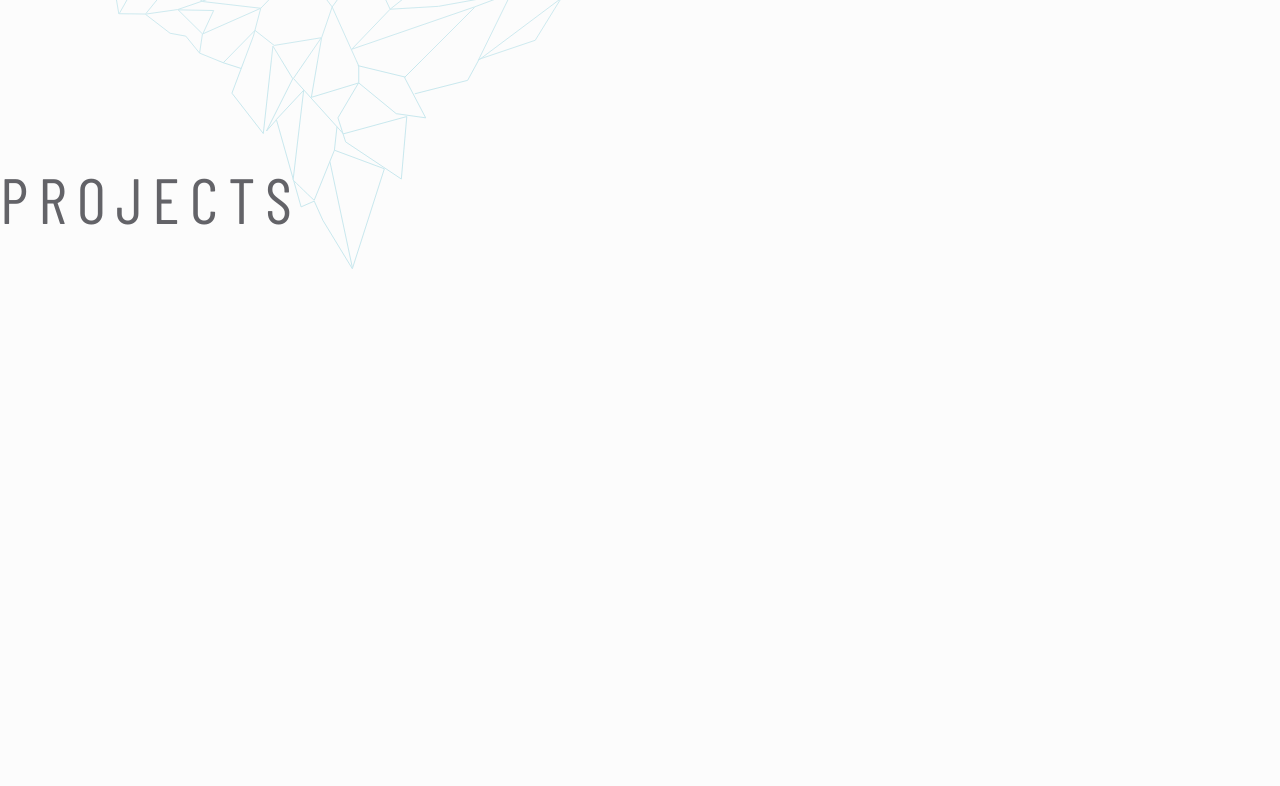
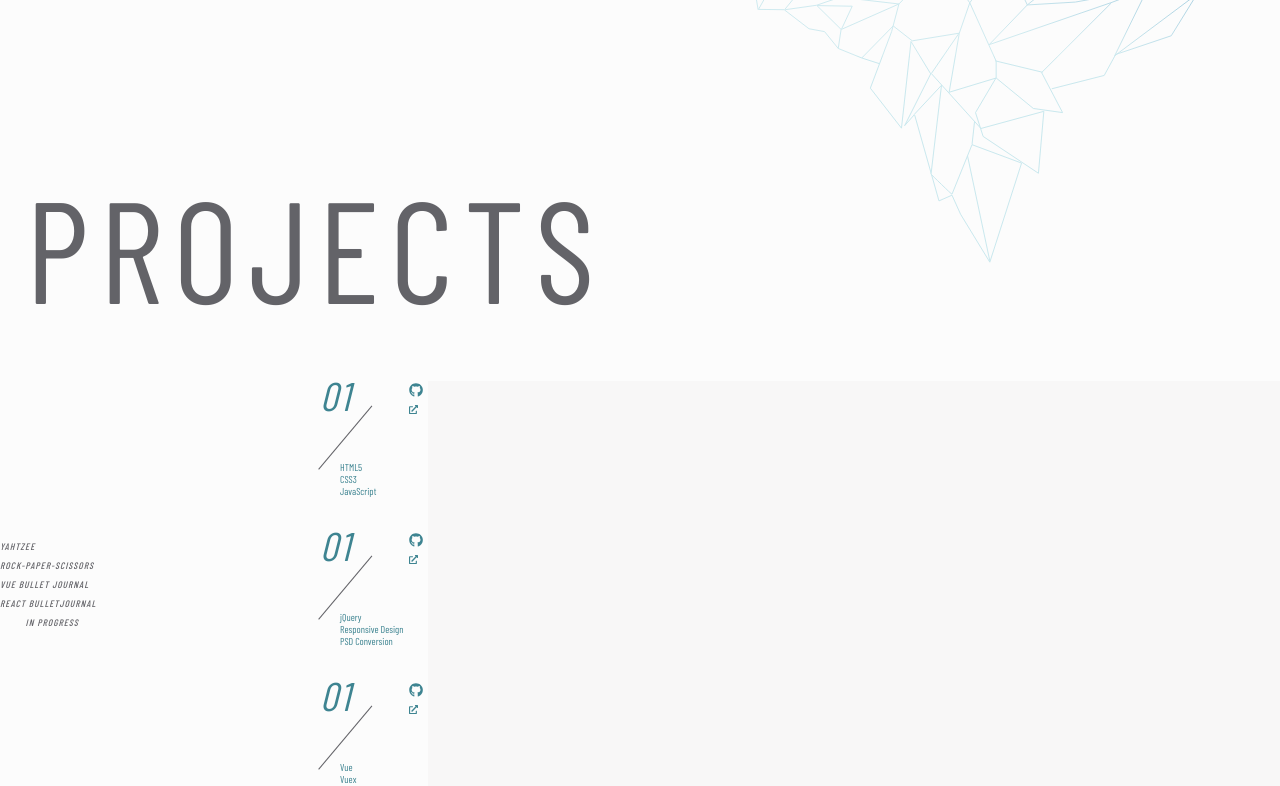
Before and after one commit to vkwho4250/vh-portfolio, a React (Create React App) app: page / in a window 1280 px wide. Shown: the part 1480-2266 px from the top of the page. Built offline with nearby package versions, Linux system fonts and the light colour scheme; a web font is replaced by a local one.

Commit message:
added project page

```diff
--- a/src/App.js
+++ b/src/App.js
@@ -10,10 +10,17 @@ import { fab } from "@fortawesome/free-brands-svg-icons";
 import {
    faHome,
    faExternalLinkSquareAlt,
+   faExternalLinkAlt,
    faChevronDown,
 } from "@fortawesome/free-solid-svg-icons";
 
-library.add(fab, faHome, faExternalLinkSquareAlt, faChevronDown);
+library.add(
+   fab,
+   faHome,
+   faExternalLinkSquareAlt,
+   faChevronDown,
+   faExternalLinkAlt
+);
 
 function App() {
    return (
--- a/src/App.scss
+++ b/src/App.scss
@@ -13,7 +13,7 @@ html {
 body {
    width: 100vw;
    font-family: "barlow condensed", sans-serif;
-   font-size: calc(max(1.1vw, 12rem));
+   font-size: calc(max(1.1vw, 10rem));
    font-weight: 400;
    color: darken($text-color, 10%);
    background: $soft-white;
@@ -44,16 +44,16 @@ h6 {
 }
 
 h1 {
-   font-size: calc(max(7vw, 25rem));
+   font-size: calc(max(6.5vw, 23rem));
    letter-spacing: 10rem;
 }
 
 h2 {
-   font-size: calc(max(2.5vw, 18rem));
+   font-size: calc(max(2.3vw, 16rem));
 }
 
 h3 {
-   font-size: calc(max(2.7vw, 20rem));
+   font-size: calc(max(2.7vw, 18rem));
    font-weight: 500;
 }
 
@@ -63,7 +63,7 @@ h4 {
 
 h5 {
    letter-spacing: 1rem;
-   font-size: calc(max(1.2vw, 12rem));
+   font-size: calc(max(1.2vw, 10rem));
    font-weight: 500;
 }
 
--- a/src/components/About.scss
+++ b/src/components/About.scss
@@ -9,6 +9,7 @@
 
    .ice-city-container {
       position: absolute;
+      width: 50vw;
       top: 25vh;
       right: -2vw;
       background: linear-gradient(
@@ -21,8 +22,4 @@
          no-repeat;
       mask: url("../assets/SVG/iceberg-up.svg") no-repeat;
    }
-
-   .ice-city {
-      transform: rotate(180deg) scaleX(-1);
-   }
 }
--- a/src/components/Home.scss
+++ b/src/components/Home.scss
@@ -55,8 +55,8 @@
    width: 60vw;
 
    .title {
-      @include flex-container(flex-start, flex-end);
-      padding: 0 2vw 3vh 0;
+      // @include flex-container(flex-start, flex-end);
+      padding: 7vh 2vw 2vh 0;
       height: 55vh;
 
       h1 {
--- a/src/components/ProjectPanel.js
+++ b/src/components/ProjectPanel.js
@@ -1,53 +1,31 @@
 import React from "react";
-// import "./ProjectPanel.scss";
+import "./ProjectPanel.scss";
 import { FontAwesomeIcon } from "@fortawesome/react-fontawesome";
-import { ReactComponent as BackgroundLines } from "../assets/SVG/white-lines.svg";
-import { ReactComponent as TitleSquare } from "../assets/SVG/title-square.svg";
-
-import PanelColor from "./PanelColor";
 
 function ProjectPanel({ project }) {
    return (
-      <div className="project-panel">
-         {/* <PanelColor project={project} /> */}
-         {/* <BackgroundLines className="bg-lines" /> */}
-         {/* <TitleSquare className="title-square" /> */}
-         <div className="content">
-            <div className="title-text-box"></div>
-            <h1>Yahtzee</h1>
-            <div className="image-container">
-               <img
-                  src={`${process.env.PUBLIC_URL}/assets/${project}/${project}-2.png`}
-               ></img>
-            </div>
-            <div className="tech-links">
-               {/* <ul>
-                  <li>HTML5,</li>
-                  <li>CSS3,</li>
-                  <li>JavaScript</li>
-               </ul> */}
-               <div className="link-icons">
-                  <FontAwesomeIcon icon={["fab", "github"]} className="icons" />
-                  <FontAwesomeIcon
-                     icon="external-link-square-alt"
-                     className="icons"
-                  />
-               </div>
-            </div>
-            <div className="description">
-               <h5>Key Tech</h5>
-               <p>HTML5, CSS3, JavaScript</p>
-               <h5>Project involves:</h5>
-               <ul>
-                  <li>operations handling different inputs and outputs</li>
-                  <li>simple user interaction</li>
-                  <li>
-                     conditional variable assignments, often dependent on user
-                     selection
-                  </li>
-               </ul>
-            </div>
+      <div className="panel">
+         <div className="project-details">
+            <h1>01</h1>
+            <div className="divider"></div>
+            <ul>
+               {project.tech.map((tech, index) => {
+                  return (
+                     <li key={index}>
+                        <p>{tech}</p>
+                     </li>
+                  );
+               })}
+            </ul>
          </div>
+         <div className="links">
+            <FontAwesomeIcon icon={["fab", "github"]} className="icon" />
+            <FontAwesomeIcon
+               icon="external-link-alt"
+               className="ext-link icon"
+            />
+         </div>
+         <div className="project-desc"></div>
       </div>
    );
 }
--- a/src/components/ProjectPanel.scss
+++ b/src/components/ProjectPanel.scss
@@ -1,95 +1,69 @@
 @import "../styles/config";
 
-.project-panel {
+.panel {
    position: relative;
-   height: 100%;
-   width: 100%;
-   padding: 5vh 0 0;
-   // box-shadow: 20rem 0 40rem 1rem rgba(darken($bg-blue, 10%), 0.8);
-   overflow: hidden;
+   height: 150rem;
+   @include flex-container(space-between, flex-start);
 
-   h1 {
-      font-size: 60rem;
+   div {
+      height: 100%;
    }
 
-   img {
-      position: relative;
-      z-index: 1;
-      width: 100%;
-      // box-shadow: 0 5rem 5rem 1rem rgba(darken($bg-blue, 10%), 0.3);
-      margin-bottom: 10rem;
+   h1,
+   p,
+   svg.icon {
+      color: $green-blue;
+      fill: $green-blue;
    }
 
-   li {
-      font-size: 14rem;
-      font-weight: 300;
-   }
+   .project-details {
+      position: relative;
+      width: 100rem;
+      // @include flex-container(flex-start, flex-start, column);
 
-   //    .title-text-box {
-   //       position: absolute;
-   //       z-index: 0;
-   //       top: -5rem;
-   //       left: -5rem;
-   //       transform: rotate(45deg);
-   //       height: 13vw;
-   //       width: 13vw;
-   //       border: 1rem solid rgba(255, 255, 255, 0.2);
-   //    }
-
-   .content {
-      position: relative;
-      z-index: 2;
-      padding: 0 12rem;
-   }
-
-   .tech-links {
-      @include flex-container(space-between, center);
-      margin-bottom: 20rem;
-
-      .link-icons {
-         @include flex-container(flex-end, center);
+      h1 {
+         font-size: 40rem;
+         letter-spacing: 2rem;
+         font-weight: 300;
+         line-height: 70%;
+         font-style: italic;
       }
 
-      .icons {
-         width: 15rem;
-         height: 15rem;
-         margin: 0 5rem 0;
+      .divider {
+         position: absolute;
+         top: 15rem;
+         left: 25rem;
+         width: 0.5rem;
+         height: 55%;
+         transform: rotate(40deg);
+         background: $text-color;
+      }
+
+      ul {
+         position: absolute;
+         padding-top: 5rem;
+         height: 50%;
+         bottom: 0;
+         left: 20rem;
+
+         p {
+            font-size: 10rem;
+         }
       }
    }
 
-   .description {
-      //   border: 1rem solid red;
+   .links {
+      height: 120rem;
+      width: 22rem;
 
-      h5 {
-         margin: 2vh 0;
-      }
-
-      ul {
-         padding-left: 30rem;
-      }
-      li {
-         list-style-type: circle;
-         padding: 3rem 0 0;
-         margin-bottom: 10rem;
+      .ext-link {
+         width: 9rem;
+         height: 9rem;
       }
    }
 
-   .title-square {
-      position: absolute;
-      top: -5%;
-      left: -30%;
-      opacity: 0.5;
-   }
-
-   .bg-lines {
-      position: absolute;
-      bottom: 20rem;
-      left: 10rem;
-      height: 80%;
-      stroke: white;
-      stroke-width: 1;
-      stroke-linejoin: round;
-      stroke-linecap: round;
-      opacity: 0.2;
+   .project-desc {
+      width: 100%;
+      background: $ice-gray;
    }
 }
--- a/src/components/Projects.js
+++ b/src/components/Projects.js
@@ -1,14 +1,41 @@
 import React from "react";
 import "./Projects.scss";
+import ProjectPanel from "./ProjectPanel";
+import ProjectInfo from "../data/ProjectInfo";
+
+import { FontAwesomeIcon } from "@fortawesome/react-fontawesome";
 
 function Projects() {
    return (
-      <div id="projects-page" className="page">
+      <div id="projects-page">
          <div className="flex-container">
             <div className="title-content">
                <h1>Projects</h1>
             </div>
-            <div className="panel-container"></div>
+            <div className="projects-container">
+               <div className="nav-links">
+                  <ul>
+                     <li>
+                        <h6>Yahtzee</h6>
+                     </li>
+                     <li>
+                        <h6>Rock-Paper-Scissors</h6>
+                     </li>
+                     <li>
+                        <h6>Vue Bullet Journal</h6>
+                     </li>
+                     <li>
+                        <h6>React BulletJournal</h6>
+                        <h6>In Progress</h6>
+                     </li>
+                  </ul>
+               </div>
+               <div className="panel-container">
+                  {ProjectInfo.map((project, index) => {
+                     return <ProjectPanel key={index} project={project} />;
+                  })}
+               </div>
+            </div>
          </div>
       </div>
    );
--- a/src/components/Projects.scss
+++ b/src/components/Projects.scss
@@ -2,15 +2,14 @@
 
 #projects-page {
    position: relative;
+   width: 100vw;
 }
 
 .title-content {
-   padding-top: 5vh;
-   height: 100%;
-   width: 25vw;
+   padding: 5vh 2vw;
 
    h1 {
-      font-size: 5vw;
+      font-size: calc(min(18vh, 15vw));
    }
 }
 
@@ -18,10 +17,26 @@
    width: 80%;
    display: grid;
    grid-template-columns: repeat(auto-fit, minmax(300rem, 1fr));
-   grid-gap: 30rem;
 }
 
-// .flex-container {
-//    height: 100%;
-//    display: flex;
-// }
+.projects-container {
+   display: grid;
+   grid-template-columns: 1fr 3fr;
+   height: 100vh;
+
+   .nav-links {
+      padding-top: 20vh;
+
+      li {
+         font-style: italic;
+
+         h6:nth-child(2) {
+            padding-left: 2vw;
+         }
+      }
+   }
+
+   .panel-container {
+      @include flex-container(flex-start, flex-start, column);
+   }
+}
--- a/src/data/ProjectInfo.js
+++ b/src/data/ProjectInfo.js
@@ -30,4 +30,11 @@ const reactBulletJournal = {
    site: "",
 };
 
-export { yahtzee, rockPaperScissors, vueBulletJournal, reactBulletJournal };
+const ProjectInfo = [
+   yahtzee,
+   rockPaperScissors,
+   vueBulletJournal,
+   reactBulletJournal,
+];
+
+export default ProjectInfo;
--- a/src/styles/_config.scss
+++ b/src/styles/_config.scss
@@ -7,8 +7,8 @@ $dark-gray: #636368;
 // LIGHT THEME
 $ice-blue: #99d3df;
 $water-blue: #88bbd6;
-// $warm-gray: #cdcdcd;
-// $ice-gray: #e9e9e9;
+$warm-gray: #cdcdcd;
+$ice-gray: #f8f7f7;
 $soft-white: #fcfcfc;
 
 // DARK THEME
@@ -44,11 +44,12 @@ $header-color: $dark-gray;
    height: 100%;
 }
 
-@mixin flex-container($justify, $align) {
+@mixin flex-container($justify, $align, $direction: row) {
    width: 100%;
    display: flex;
    justify-content: $justify;
    align-items: $align;
+   flex-direction: $direction;
 }
 
 %flex-center {
```
Also changed, not shown: src/components/PanelColor.scss (deleted, +0 -84 lines).
